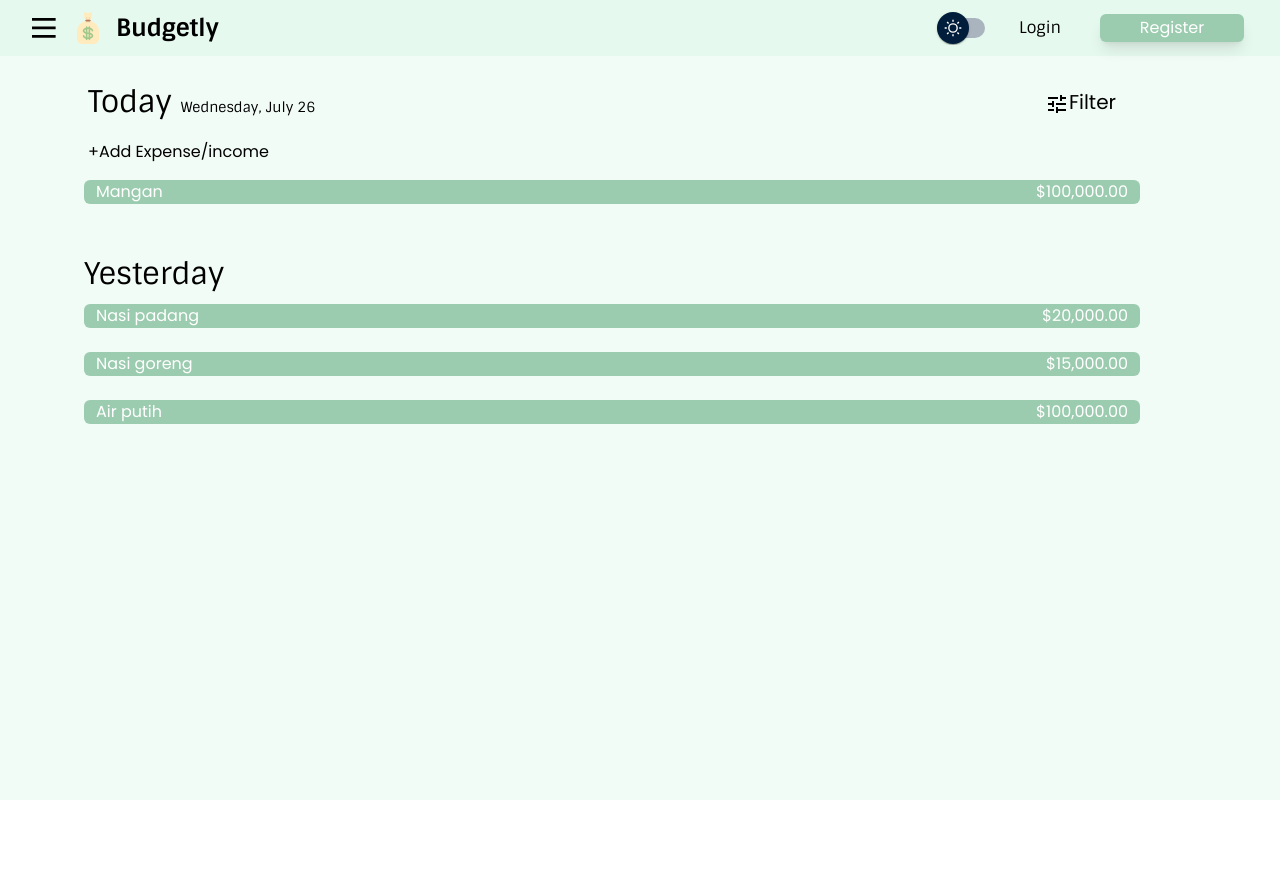
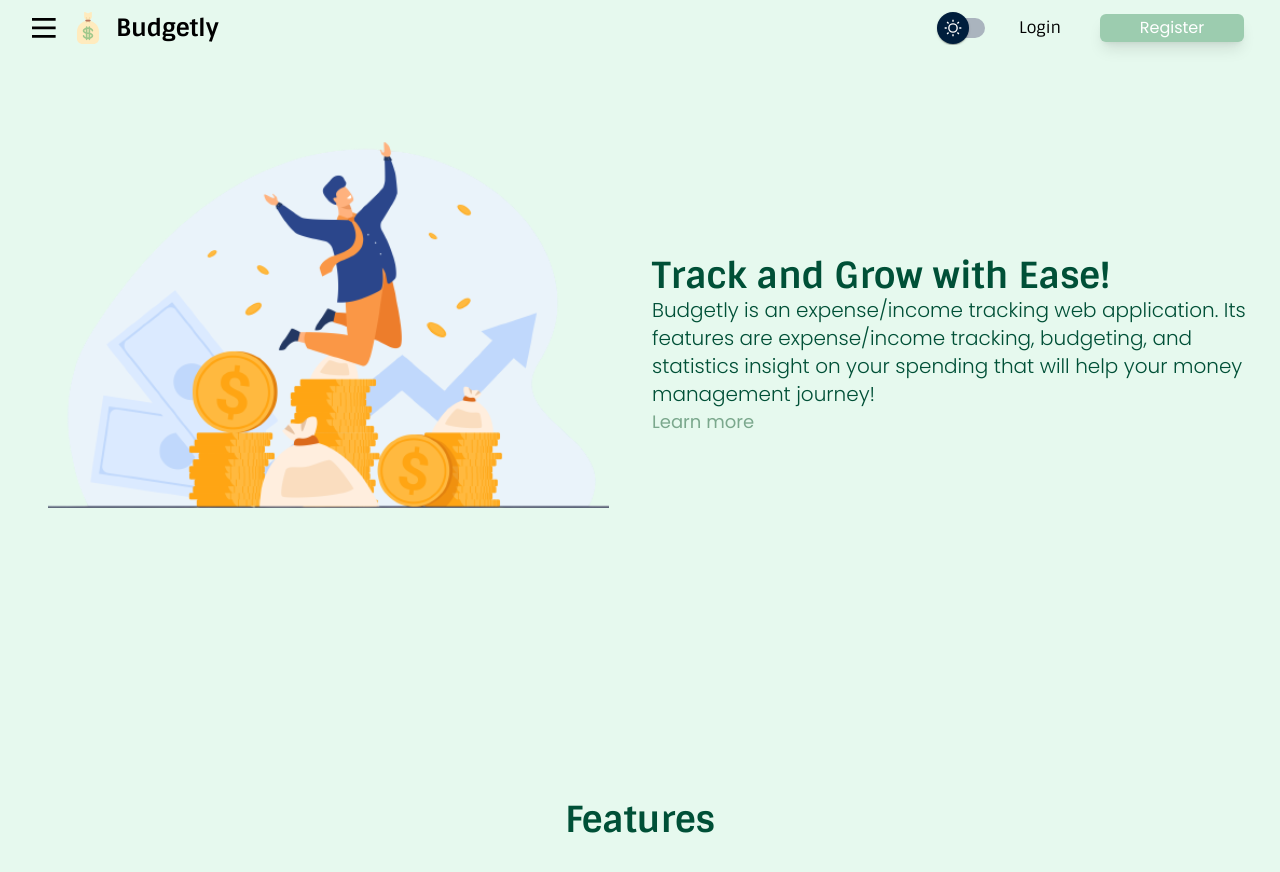
Before and after one commit to AndiRaihan/budgetly-frontend, a React (Vite) app: page / in a window 1280 px wide. Shown: the top 872 px of the page. Before the commit the page ends 800 px from the top, so only its background shows below. Built offline with nearby package versions, Linux system fonts and the light colour scheme.

Commit message:
change english bau and kerjain landing page

```diff
--- a/src/App.tsx
+++ b/src/App.tsx
@@ -1,6 +1,7 @@
 import "./App.css";
 import { BrowserRouter, Routes, Route } from "react-router-dom";
-import Home from "./pages/Home";
+import Tracking from "./pages/Tracking";
+import LandingPage from "./pages/LandingPage";
 import NotFound from "./pages/NotFound";
 import Navbar from "./components/Navbar";
 import SideNav from "./components/SideNav";
@@ -24,7 +25,7 @@ function App() {
 
   useEffect(() => {
     const handlePopstate = () => {
-      if (window.location.pathname === "/register" || window.location.pathname === "/login") {
+      if (window.location.pathname === "/register" || window.location.pathname === "/login" || window.location.pathname === "/") {
         setShowNavbar(false);
       } else {
         setShowNavbar(true);
@@ -44,13 +45,13 @@ function App() {
 
   return (
     <BrowserRouter>
-      {showNavbar && <Navbar toggleSideNav={toggleSidebar} setNavbar={setShowNavbar} />}
+      {showNavbar && <Navbar toggleSideNav={toggleSidebar} setNavbar={setShowNavbar}/>}
       {showNavbar && <SideNav show={showSidebar} currentTab={currentTab} />}
       <Routes>
         <Route
-          path="/"
+          path="/tracking"
           element={
-            <Home
+            <Tracking
               translate={showSidebar}
               changeCurrentPage={(CurrentPage: CurrentPage) =>
                 setCurrentTab(CurrentPage)
@@ -80,6 +81,7 @@ function App() {
             />
           }
         />
+        <Route path="/" element={<LandingPage />} />
         <Route path="/register" element={<Register />} />
         <Route path="/login" element={<Login />} />
         <Route path="*" element={<NotFound />} />
--- /dev/null
+++ b/src/components/Features.tsx
@@ -0,0 +1,11 @@
+
+
+const Features = () => {
+  return (
+    <div className="h-screen">
+        <h1 className="flex justify-center text-dark-green text-4xl font-bold">Features</h1>
+    </div>
+  )
+}
+
+export default Features
--- /dev/null
+++ b/src/components/Hero.tsx
@@ -0,0 +1,28 @@
+import pic from "../assets/5867-removebg-preview 1.svg";
+
+const Hero = () => {
+  return (
+    <div className="grid grid-cols-2 pt-20 h-screen">
+      <div className="mt-8">
+        <img src={pic} alt="" className="pl-12 w-25" />
+      </div>
+      <div className="item-center mt-44 pl-3">
+        <h1 className="text-4xl font-bold text-dark-green">
+          Track and Grow with Ease!
+        </h1>
+        <p className="text-xl font-light text-dark-green">
+          Budgetly is an expense/income tracking web application. Its <br />{" "}
+          features are expense/income tracking, budgeting, and <br />
+          statistics insight on your spending that will help your money <br />
+          management journey!
+        </p>
+
+        <a href="" className="text-lg text-[#7BA88D] ">
+          Learn more
+        </a>
+      </div>
+    </div>
+  );
+};
+
+export default Hero;
--- a/src/components/LoginForm.tsx
+++ b/src/components/LoginForm.tsx
@@ -60,8 +60,7 @@ export default function RegisterForm() {
         </button>
       </div>
       <p className="text-gray-500 my-2">
-        {/* TODO: Damn perlu belajar english lagi ini */}
-        Haven't have an account?{" "}
+        Dont't have an account?{" "}
         <Link to="/register" className="text-primary-200">
           Sign Up
         </Link>
--- a/src/components/Navbar.tsx
+++ b/src/components/Navbar.tsx
@@ -16,7 +16,8 @@ export default function Navbar({ toggleSideNav, setNavbar }: NavbarProps) {
   useEffect(() => {
     if (location.pathname === "/register" || location.pathname === "/login") {
       setNavbar(false);
-    } else {
+    }
+    else {
       setNavbar(true);
     }
   }, [location.pathname]);
--- a/src/components/SideNav.tsx
+++ b/src/components/SideNav.tsx
@@ -14,7 +14,7 @@ function SideNav({ show, currentTab }: SideNavProps) {
       <ul className="flex flex-col items-center py-20 h-full">
         <li className=" w-11/12 h-10 flex items-center justify-center m-1">
           <Link
-            to="/"
+            to="/tracking"
             className={`${
               currentTab === CurrentPage.Tracking
                 ? "hover:bg-primary-300 duration-300"
--- /dev/null
+++ b/src/pages/LandingPage.tsx
@@ -0,0 +1,12 @@
+import Hero from "../components/Hero";
+import Features from "../components/Features";
+
+export default function LandingPage() {
+  return (
+    <div className="bg-background-light-200 ">
+        <Hero/>
+        <Features/>
+    </div>
+
+  );
+}
--- a/src/pages/NotFound.tsx
+++ b/src/pages/NotFound.tsx
@@ -23,7 +23,7 @@ export default function NotFound() {
         variant="outlined"
         onClick={() => navigate(-1)}
       >
-        Go to Previous Page
+        Go to Home Page
       </Button>
     </div>
   );
--- a/tailwind.config.js
+++ b/tailwind.config.js
@@ -11,6 +11,7 @@ export default {
         poppins: ["poppins", "sans-serif"],
       },
       colors: {
+        'dark-green':"#005037",
         background: {
           light : {
             100: '#F2FCF6',
```
Also changed, not shown: src/assets/5867-removebg-preview 1.svg (added), src/pages/Tracking.tsx (renamed from src/pages/Home.tsx).
